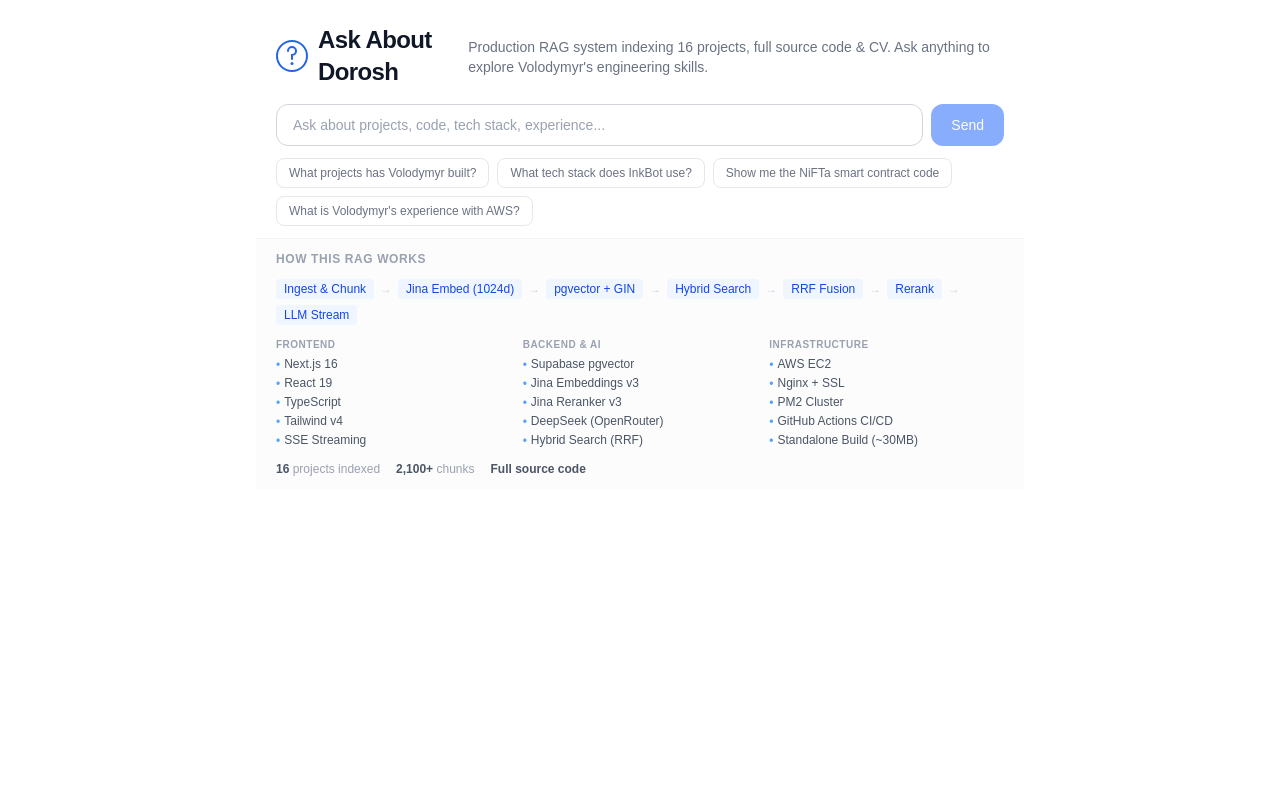
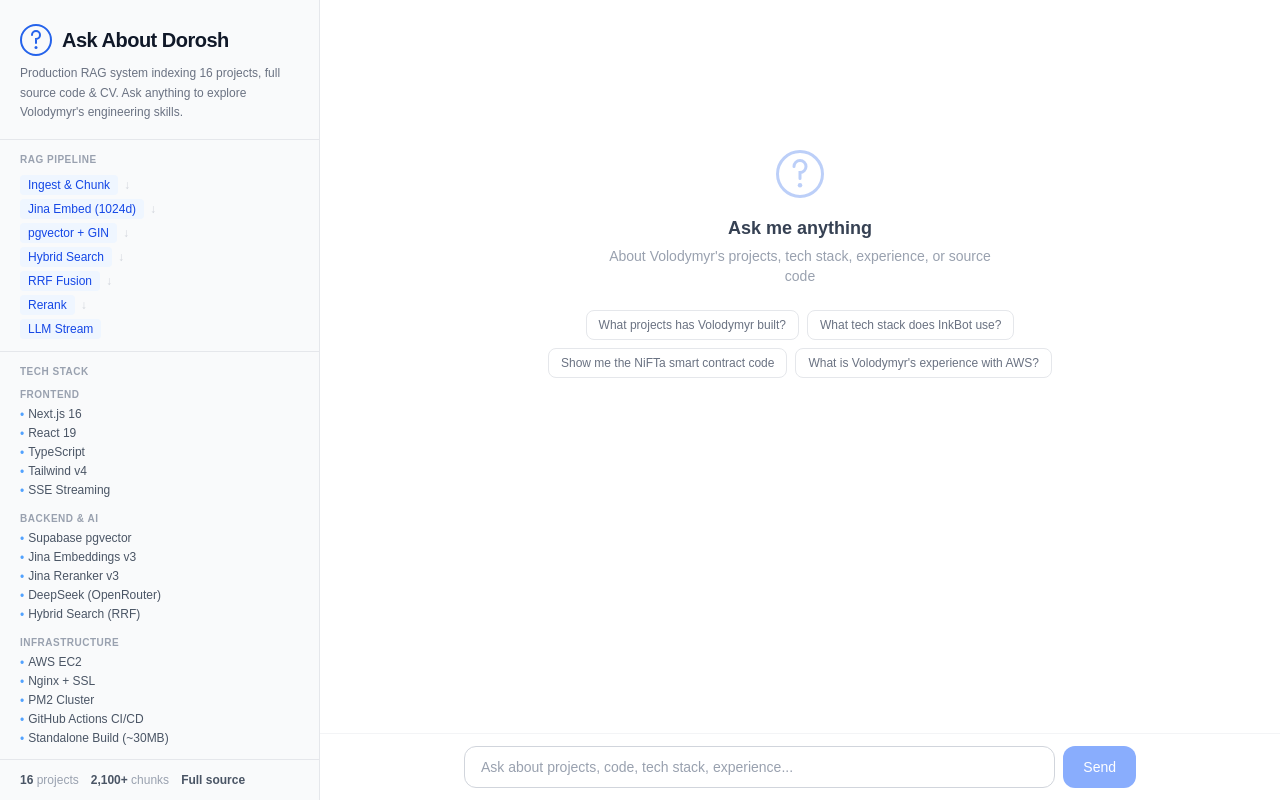
Before and after one commit to volodeveth/supa-rag, a Next.js app: page / in a window 1280 px wide. Built offline with nearby package versions, Linux system fonts and the light colour scheme.

Commit message:
feat: redesign UI with sidebar layout, update README
- Move info panel (pipeline, tech stack, stats) to fixed left sidebar (25%)
- Chat area with centered input at bottom (75%)
- Responsive: collapsible sidebar with burger menu on mobile
- Rewrite README with full architecture docs and new live URL

```diff
--- a/src/components/Chat.tsx
+++ b/src/components/Chat.tsx
@@ -37,25 +37,70 @@ const STACK = {
   Infrastructure: ["AWS EC2", "Nginx + SSL", "PM2 Cluster", "GitHub Actions CI/CD", "Standalone Build (~30MB)"],
 };
 
-function TechPanel() {
+function Sidebar({ onNewChat, hasMessages, sidebarOpen, onClose }: {
+  onNewChat: () => void;
+  hasMessages: boolean;
+  sidebarOpen: boolean;
+  onClose: () => void;
+}) {
   return (
-    <div className="border-t border-gray-100 bg-gray-50/50 px-5 py-3 space-y-3">
-      <h2 className="text-xs font-semibold text-gray-400 uppercase tracking-wider">How this RAG works</h2>
+    <>
+      {/* Mobile overlay */}
+      {sidebarOpen && (
+        <div
+          className="fixed inset-0 bg-black/30 z-30 lg:hidden"
+          onClick={onClose}
+        />
+      )}
+
+      <aside className={`
+        fixed lg:static inset-y-0 left-0 z-40
+        w-80 bg-gray-50 border-r border-gray-200
+        flex flex-col h-screen overflow-y-auto
+        transform transition-transform duration-200 ease-in-out
+        ${sidebarOpen ? "translate-x-0" : "-translate-x-full lg:translate-x-0"}
+      `}>
+        {/* Logo & Title */}
+        <div className="px-5 pt-6 pb-4">
+          <div className="flex items-center gap-2.5">
+            <svg width="32" height="32" viewBox="0 0 64 64" fill="none" xmlns="http://www.w3.org/2000/svg" className="shrink-0">
+              <circle cx="32" cy="32" r="30" stroke="#2563EB" strokeWidth="4" />
+              <path d="M24 22C24 17.6 27.6 14 32 14C36.4 14 40 17.6 40 22C40 26.4 36.4 30 32 30V38" stroke="#2563EB" strokeWidth="4" strokeLinecap="round" />
+              <circle cx="32" cy="47" r="3" fill="#2563EB" />
+            </svg>
+            <h1 className="text-xl font-bold text-gray-900 tracking-tight">
+              Ask About Dorosh
+            </h1>
+          </div>
+          <p className="text-xs text-gray-500 mt-2 leading-relaxed">
+            Production RAG system indexing 16 projects, full source code &amp; CV.
+            Ask anything to explore Volodymyr&apos;s engineering skills.
+          </p>
+        </div>
 
         {/* Pipeline */}
-      <div className="flex flex-wrap items-center gap-1.5 text-xs">
+        <div className="px-5 py-3 border-t border-gray-200">
+          <h2 className="text-[10px] font-semibold text-gray-400 uppercase tracking-wider mb-2">
+            RAG Pipeline
+          </h2>
+          <div className="flex flex-col gap-1 text-xs">
             {PIPELINE_STEPS.map((step, i, arr) => (
-          <span key={step} className="flex items-center gap-1.5">
+              <div key={step} className="flex items-center gap-1.5">
                 <span className="bg-blue-50 text-blue-700 px-2 py-0.5 rounded font-medium whitespace-nowrap">
                   {step}
                 </span>
-            {i < arr.length - 1 && <span className="text-gray-300">→</span>}
-          </span>
+                {i < arr.length - 1 && <span className="text-gray-300">↓</span>}
+              </div>
             ))}
           </div>
+        </div>
 
-      {/* Stack */}
-      <div className="grid grid-cols-3 gap-3">
+        {/* Tech Stack */}
+        <div className="px-5 py-3 border-t border-gray-200 flex-1">
+          <h2 className="text-[10px] font-semibold text-gray-400 uppercase tracking-wider mb-2">
+            Tech Stack
+          </h2>
+          <div className="space-y-3">
             {Object.entries(STACK).map(([title, items]) => (
               <div key={title}>
                 <h4 className="text-[10px] font-semibold text-gray-400 uppercase tracking-wider mb-1">{title}</h4>
@@ -69,14 +114,26 @@ function TechPanel() {
               </div>
             ))}
           </div>
+        </div>
 
-      {/* Stats */}
-      <div className="flex gap-4 text-xs text-gray-400">
-        <span><strong className="text-gray-600">16</strong> projects indexed</span>
+        {/* Stats + New Chat */}
+        <div className="px-5 py-3 border-t border-gray-200">
+          <div className="flex flex-wrap gap-x-3 gap-y-1 text-xs text-gray-400 mb-3">
+            <span><strong className="text-gray-600">16</strong> projects</span>
             <span><strong className="text-gray-600">2,100+</strong> chunks</span>
-        <span><strong className="text-gray-600">Full source code</strong></span>
+            <span><strong className="text-gray-600">Full source</strong></span>
           </div>
+          {hasMessages && (
+            <button
+              onClick={() => { onNewChat(); onClose(); }}
+              className="w-full text-xs text-gray-500 hover:text-gray-700 border border-gray-300 hover:border-gray-400 rounded-lg px-3 py-2 transition-colors cursor-pointer"
+            >
+              New chat
+            </button>
+          )}
         </div>
+      </aside>
+    </>
   );
 }
 
@@ -84,6 +141,7 @@ export default function Chat() {
   const [messages, setMessages] = useState<Message[]>([]);
   const [input, setInput] = useState("");
   const [loading, setLoading] = useState(false);
+  const [sidebarOpen, setSidebarOpen] = useState(false);
   const messagesEndRef = useRef<HTMLDivElement>(null);
   const inputRef = useRef<HTMLInputElement>(null);
 
@@ -188,60 +246,47 @@ export default function Chat() {
   const hasMessages = messages.length > 0;
 
   return (
-    <div className="flex flex-col h-screen max-w-3xl mx-auto">
-      {/* Header */}
-      <header className="px-5 pt-6 pb-4">
-        <div className="flex items-center justify-between">
-          <div className="flex items-center gap-2.5">
-            <svg width="32" height="32" viewBox="0 0 64 64" fill="none" xmlns="http://www.w3.org/2000/svg" className="shrink-0">
+    <div className="flex h-screen">
+      <Sidebar
+        onNewChat={() => setMessages([])}
+        hasMessages={hasMessages}
+        sidebarOpen={sidebarOpen}
+        onClose={() => setSidebarOpen(false)}
+      />
+
+      {/* Chat area */}
+      <div className="flex-1 flex flex-col h-screen min-w-0">
+        {/* Mobile header with burger */}
+        <div className="lg:hidden flex items-center gap-2 px-4 py-3 border-b border-gray-100">
+          <button
+            onClick={() => setSidebarOpen(true)}
+            className="p-1.5 rounded-lg hover:bg-gray-100 transition-colors cursor-pointer"
+            aria-label="Open menu"
+          >
+            <svg width="20" height="20" viewBox="0 0 20 20" fill="none">
+              <path d="M3 5h14M3 10h14M3 15h14" stroke="#6B7280" strokeWidth="1.5" strokeLinecap="round" />
+            </svg>
+          </button>
+          <span className="text-sm font-semibold text-gray-900">Ask About Dorosh</span>
+        </div>
+
+        {/* Messages / Welcome */}
+        <div className="flex-1 overflow-y-auto">
+          <div className="max-w-2xl mx-auto px-5 py-6">
+            {!hasMessages && (
+              <div className="flex flex-col items-center justify-center min-h-[60vh] text-center">
+                <svg width="48" height="48" viewBox="0 0 64 64" fill="none" xmlns="http://www.w3.org/2000/svg" className="mb-4 opacity-30">
                   <circle cx="32" cy="32" r="30" stroke="#2563EB" strokeWidth="4" />
                   <path d="M24 22C24 17.6 27.6 14 32 14C36.4 14 40 17.6 40 22C40 26.4 36.4 30 32 30V38" stroke="#2563EB" strokeWidth="4" strokeLinecap="round" />
                   <circle cx="32" cy="47" r="3" fill="#2563EB" />
                 </svg>
-            <h1 className="text-2xl font-bold text-gray-900 tracking-tight">
-              Ask About Dorosh
-            </h1>
-            <p className="text-sm text-gray-500 mt-0.5">
-              Production RAG system indexing 16 projects, full source code &amp; CV.
-              Ask anything to explore Volodymyr&apos;s engineering skills.
+                <h2 className="text-lg font-semibold text-gray-700 mb-1">
+                  Ask me anything
+                </h2>
+                <p className="text-sm text-gray-400 mb-6 max-w-sm">
+                  About Volodymyr&apos;s projects, tech stack, experience, or source code
                 </p>
-          </div>
-          {hasMessages && (
-            <button
-              onClick={() => setMessages([])}
-              className="text-xs text-gray-400 hover:text-gray-600 transition-colors cursor-pointer shrink-0 ml-4"
-            >
-              New chat
-            </button>
-          )}
-        </div>
-      </header>
-
-      {/* Input — always visible, right under header */}
-      <form onSubmit={handleSubmit} className="px-5 pb-3">
-        <div className="flex gap-2">
-          <input
-            ref={inputRef}
-            type="text"
-            value={input}
-            onChange={(e) => setInput(e.target.value)}
-            placeholder="Ask about projects, code, tech stack, experience..."
-            className="flex-1 rounded-xl border border-gray-300 px-4 py-2.5 text-sm text-gray-900 placeholder-gray-400 focus:outline-none focus:ring-2 focus:ring-blue-500 focus:border-transparent"
-            disabled={loading}
-          />
-          <button
-            type="submit"
-            disabled={loading || !input.trim()}
-            className="rounded-xl bg-blue-600 px-5 py-2.5 text-sm text-white font-medium hover:bg-blue-700 disabled:opacity-50 disabled:cursor-not-allowed transition-colors cursor-pointer"
-          >
-            Send
-          </button>
-        </div>
-      </form>
-
-      {/* Suggested questions — only before first message */}
-      {!hasMessages && (
-        <div className="px-5 pb-3 flex flex-wrap gap-2">
+                <div className="flex flex-wrap justify-center gap-2">
                   {SUGGESTED.map((q) => (
                     <button
                       key={q}
@@ -252,20 +297,17 @@ export default function Chat() {
                     </button>
                   ))}
                 </div>
+              </div>
             )}
 
-      {/* Tech panel — collapsible, only before first message */}
-      {!hasMessages && <TechPanel />}
-
-      {/* Messages */}
-      <div className="flex-1 overflow-y-auto px-5 py-3 space-y-3">
+            <div className="space-y-3">
               {messages.map((msg, i) => (
                 <div
                   key={i}
                   className={`flex ${msg.role === "user" ? "justify-end" : "justify-start"}`}
                 >
                   <div
-              className={`max-w-[80%] rounded-2xl px-4 py-2.5 ${
+                    className={`max-w-[85%] rounded-2xl px-4 py-2.5 ${
                       msg.role === "user"
                         ? "bg-blue-600 text-white"
                         : "bg-gray-100 text-gray-900"
@@ -308,5 +350,32 @@ export default function Chat() {
               <div ref={messagesEndRef} />
             </div>
           </div>
+        </div>
+
+        {/* Input — bottom */}
+        <div className="border-t border-gray-100 bg-white px-4 py-3">
+          <form onSubmit={handleSubmit} className="max-w-2xl mx-auto">
+            <div className="flex gap-2">
+              <input
+                ref={inputRef}
+                type="text"
+                value={input}
+                onChange={(e) => setInput(e.target.value)}
+                placeholder="Ask about projects, code, tech stack, experience..."
+                className="flex-1 rounded-xl border border-gray-300 px-4 py-2.5 text-sm text-gray-900 placeholder-gray-400 focus:outline-none focus:ring-2 focus:ring-blue-500 focus:border-transparent"
+                disabled={loading}
+              />
+              <button
+                type="submit"
+                disabled={loading || !input.trim()}
+                className="rounded-xl bg-blue-600 px-5 py-2.5 text-sm text-white font-medium hover:bg-blue-700 disabled:opacity-50 disabled:cursor-not-allowed transition-colors cursor-pointer"
+              >
+                Send
+              </button>
+            </div>
+          </form>
+        </div>
+      </div>
+    </div>
   );
 }
```
Also changed, not shown: 1 other file (tests, documents, lock files or other folders). Lines whose indentation alone changed are shown as unchanged.
